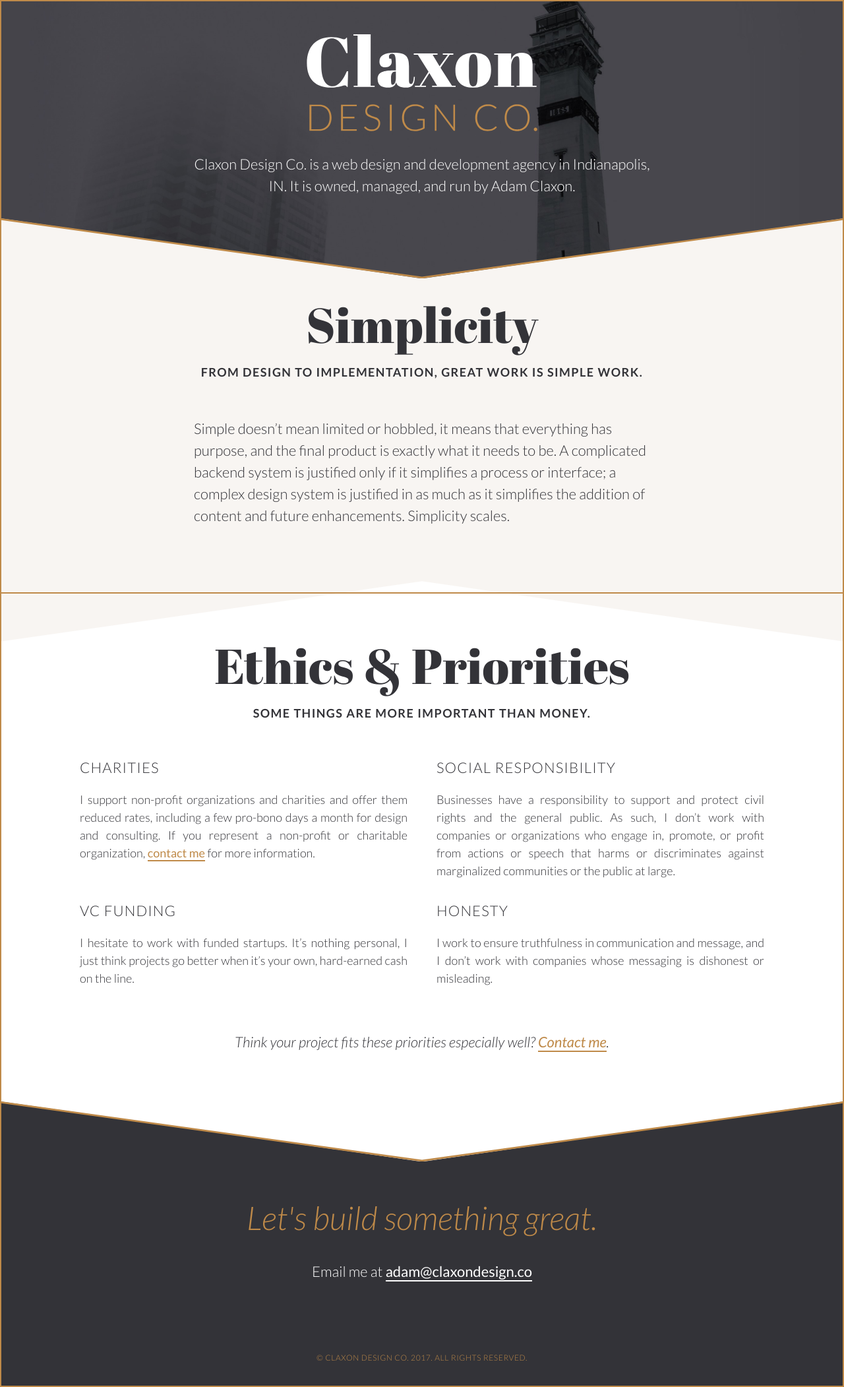
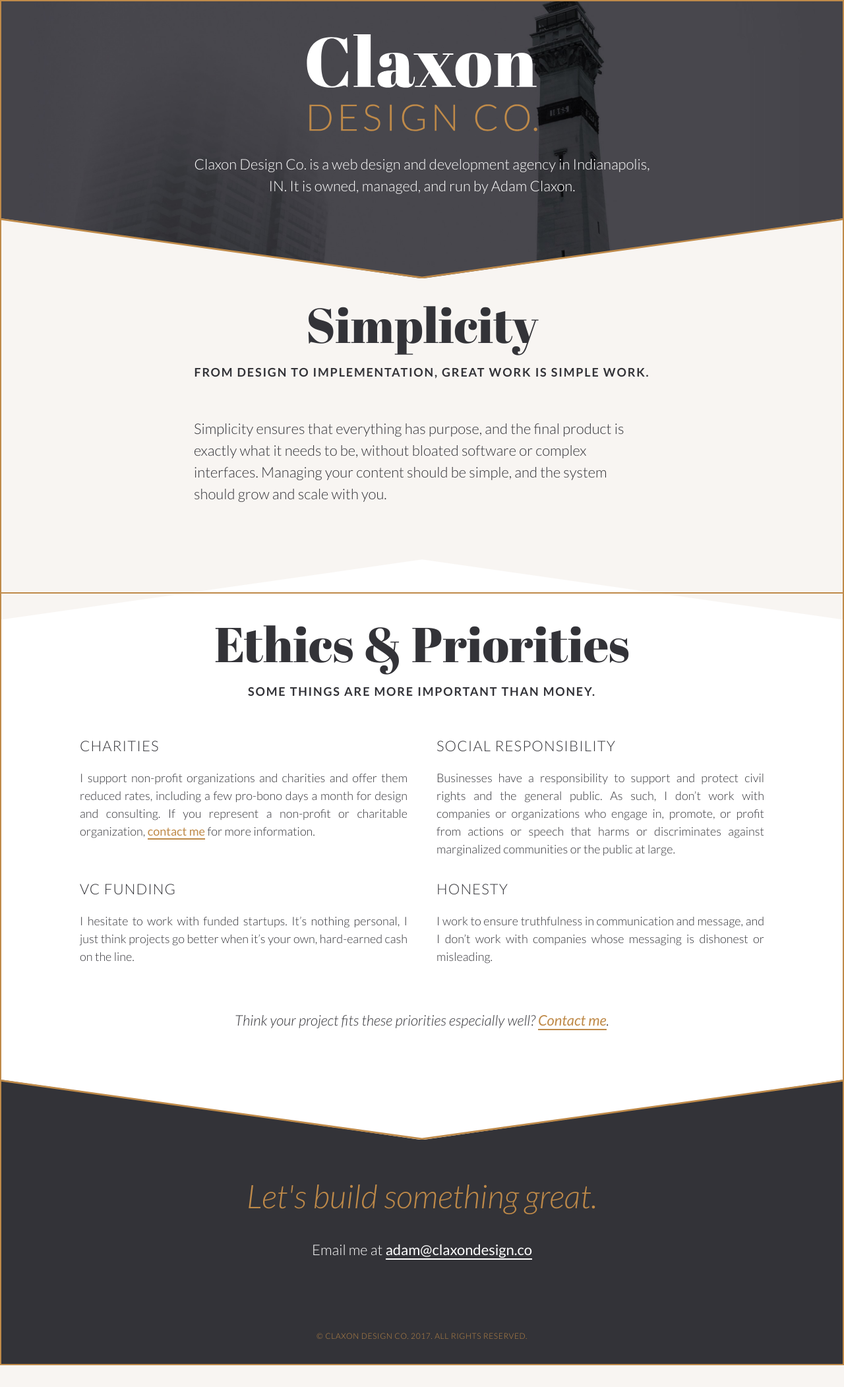
Before and after one commit to claxondesignco/claxondesignco.github.io, a Jekyll site: the page built from index.html, in a window 1280 px wide. Shown: the whole page at 66% size. Built offline with Jekyll 4.4.1, drawn with Linux system fonts in a browser that asks for light colours; after the commit the page ends 2070 px from its top, so only the background shows below that.

Commit message:
Switched out Simplicity section content.

```diff
--- a/_sass/_page-sections.sass
+++ b/_sass/_page-sections.sass
@@ -22,7 +22,7 @@
     font-size: ms(0)
     font-weight: 600
     text-transform: uppercase
-    letter-spacing: 0.08em
+    letter-spacing: 0.1em
     display: block
     margin: 0 auto ms(3)
 
--- a/index.html
+++ b/index.html
@@ -13,7 +13,7 @@
     <p class="section__subhead">From design to implementation, great work is simple work.</p>
   </header>
 
-  <p>Simple doesn’t mean limited or hobbled, it means that everything has purpose, and the final product is exactly what it needs to be. A complicated backend system is justified only if it simplifies a process or interface; a complex design system is justified in as much as it simplifies the addition of content and future enhancements. Simplicity scales.</p>
+  <p>Simplicity ensures that everything has purpose, and the final product is exactly what it needs to be, without bloated software or complex interfaces. Managing your content should be simple, and the system should grow and scale with you. </p>
 </div>
 
 {% include ethics.html %}
```
